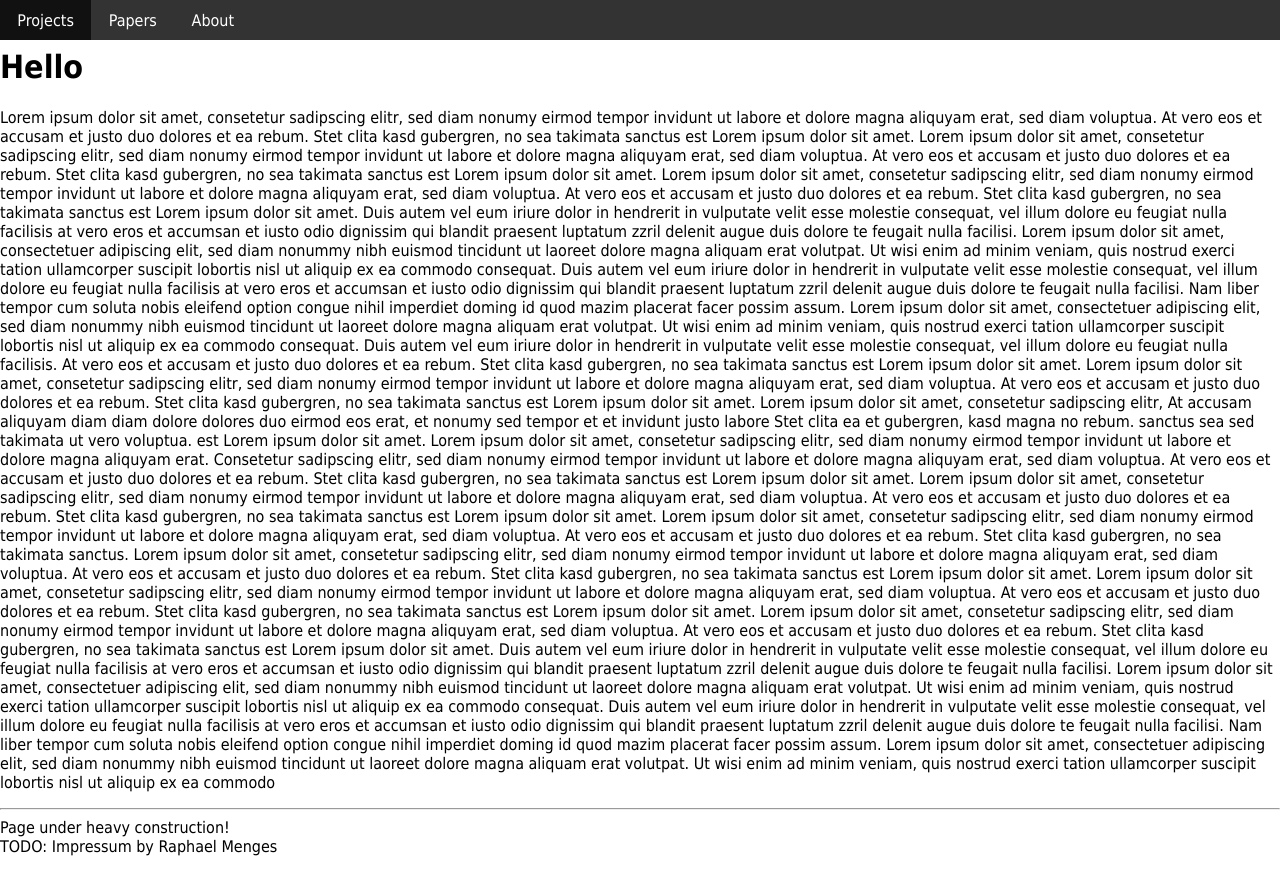
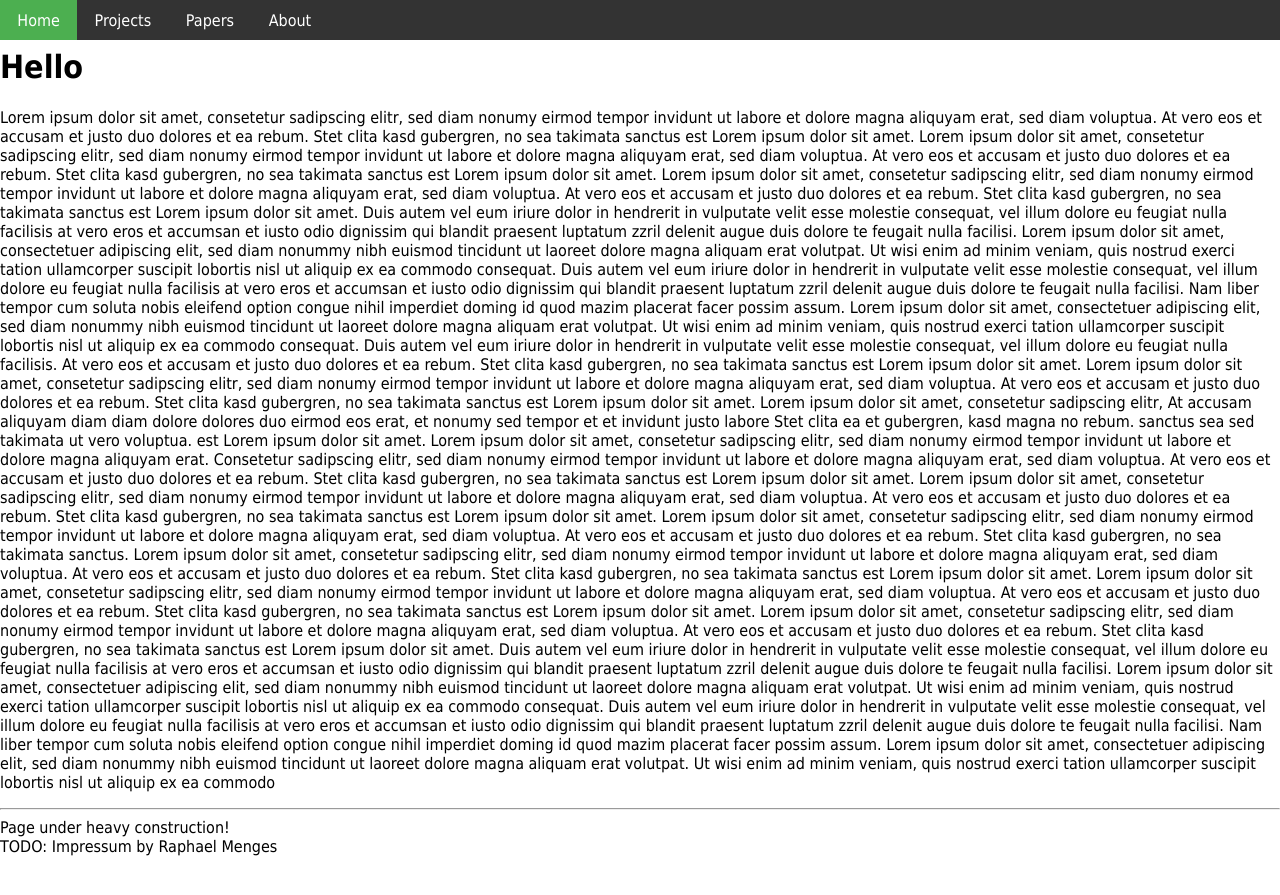
Before and after one commit to raphaelmenges/raphaelmenges.github.io, a Jekyll site: the page built from index.html, in a window 1280 px wide. Shown: the top 895 px of the page. Built offline with Jekyll 4.4.1, drawn with Linux system fonts in a browser that asks for light colours.

Commit message:
Trying to highligh active page in navigation, again.

```diff
--- a/_layouts/default.html
+++ b/_layouts/default.html
@@ -7,24 +7,27 @@
 	</head>
 	<body>
 		<nav class="navbar">
-			{% case page.navigation %}
-			{% when 'projects' %}
+			{% if page.navigation == "projects" %}
+				<li><a href="/">Home</a></li>
 				<li><a class="active" href="/projects">Projects</a></li>
 				<li><a href="/papers">Papers</a></li>
 				<li><a href="/about">About</a></li>
-			{% when 'papers' %}
+			{% elsif page.navigation == "papers" %}
+				<li><a href="/">Home</a></li>
 				<li><a href="/projects">Projects</a></li>
 				<li><a class="active" href="/papers">Papers</a></li>
 				<li><a href="/about">About</a></li>
-			% when 'about' %}
+			{% elsif page.navigation == "about" %}
+				<li><a href="/">Home</a></li>
 				<li><a href="/projects">Projects</a></li>
 				<li><a href="/papers">Papers</a></li>
 				<li><a class="active" href="/about">About</a></li>
 			{% else %}
+				<li><a class="active" href="/">Home</a></li>
 				<li><a href="/projects">Projects</a></li>
 				<li><a href="/papers">Papers</a></li>
 				<li><a href="/about">About</a></li>
-			{% endcase %}
+			{% endif %}
 		</nav>
 		<div class="content">
 
```
